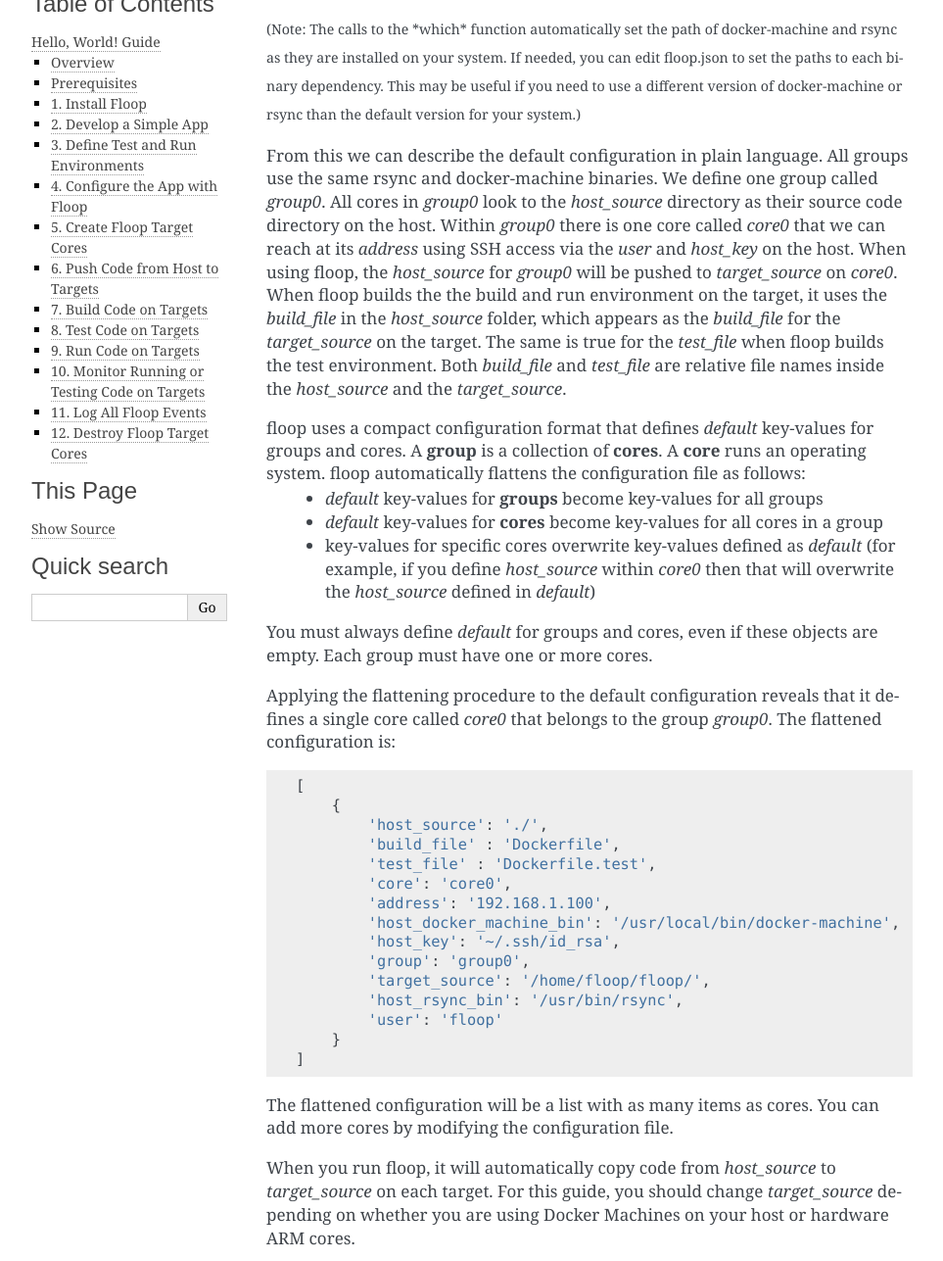
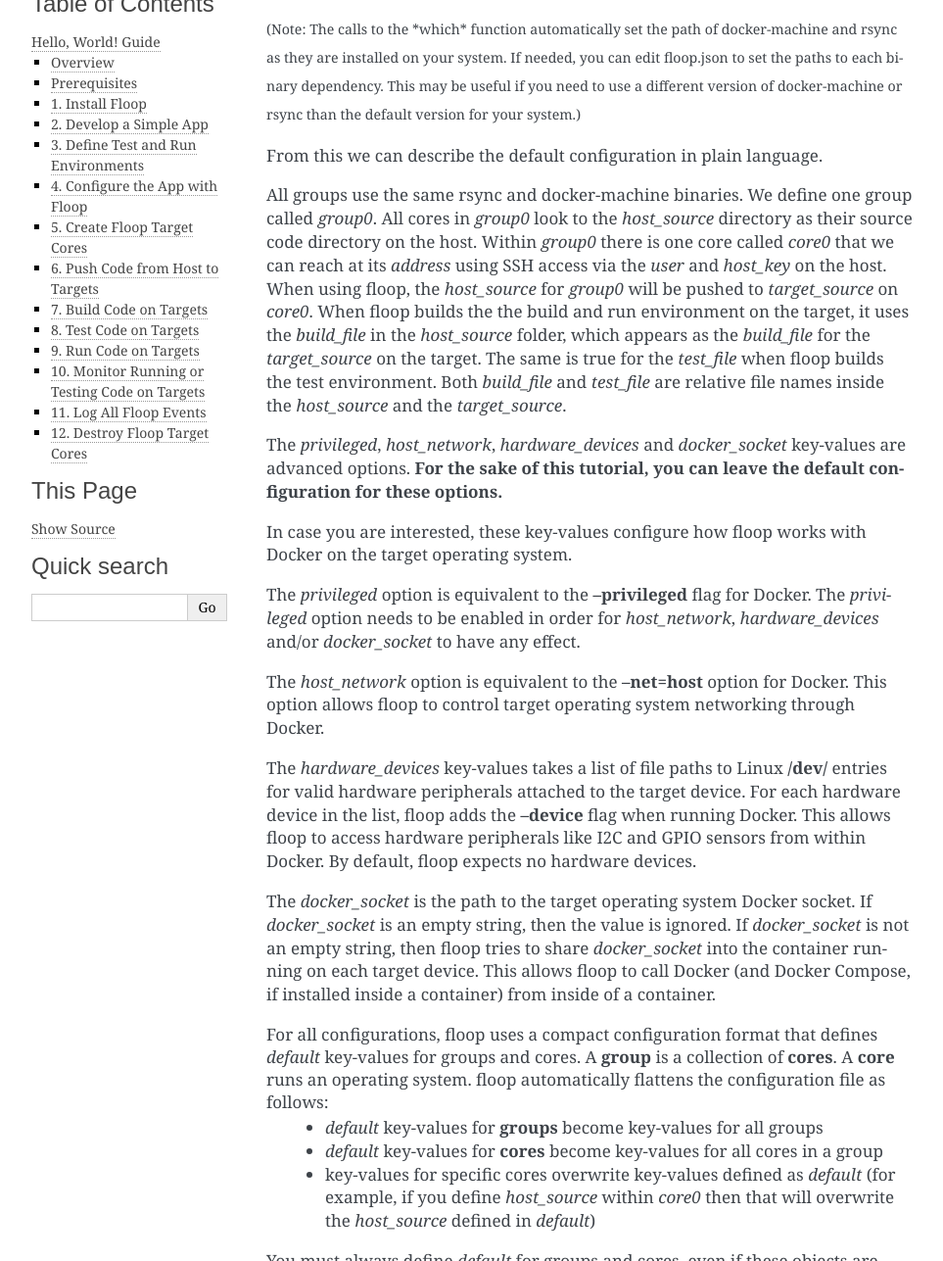
Before and after one commit to ForwardLoopLLC/floopcli, a Sphinx documentation site: the page built from docs/source/intro/hello.rst, in a window 1280 px wide and 1400 px high, scrolled down 5297 px, cut to the strip 113-1400 px from the top of the window. Shown: the whole strip at 98% size, without its empty margins (148-1111 px from the left). Built offline with Sphinx 7.4.7, drawn with Linux system fonts in a browser that asks for light colours; some of the changed text lies outside the part shown.

Commit message:
[DOCS] added documentation for new Docker options
The Hello, World! example now discusses the default floop.json configuration, including privileged, docker_socket, network_host, and hardware_devices.

```diff
--- a/docs/source/intro/hello.rst
+++ b/docs/source/intro/hello.rst
@@ -281,13 +281,27 @@
 This configuration is based on the following default values (this is a Python dictionary that gets written to JSON):
 
 .. literalinclude:: ../../../floopcli/config.py
-    :lines: 10-35
+    :lines: 10-39
 
 :subscript:`(Note: The calls to the *which* function automatically set the path of docker-machine and rsync as they are installed on your system. If needed, you can edit floop.json to set the paths to each binary dependency. This may be useful if you need to use a different version of docker-machine or rsync than the default version for your system.)`
 
-From this we can describe the default configuration in plain language. All groups use the same rsync and docker-machine binaries. We define one group called *group0*. All cores in *group0* look to the *host_source* directory as their source code directory on the host. Within *group0* there is one core called *core0* that we can reach at its *address* using SSH access via the *user* and *host_key* on the host. When using floop, the *host_source* for *group0* will be pushed to *target_source* on *core0*. When floop builds the the build and run environment on the target, it uses the *build_file* in the *host_source* folder, which appears as the *build_file* for the *target_source* on the target. The same is true for the *test_file* when floop builds the test environment. Both *build_file* and *test_file* are relative file names inside the *host_source* and the *target_source*.
+From this we can describe the default configuration in plain language.
 
-floop uses a compact configuration format that defines *default* key-values for groups and cores. A **group** is a collection of **cores**. A **core** runs an operating system. floop automatically flattens the configuration file as follows:
+All groups use the same rsync and docker-machine binaries. We define one group called *group0*. All cores in *group0* look to the *host_source* directory as their source code directory on the host. Within *group0* there is one core called *core0* that we can reach at its *address* using SSH access via the *user* and *host_key* on the host. When using floop, the *host_source* for *group0* will be pushed to *target_source* on *core0*. When floop builds the the build and run environment on the target, it uses the *build_file* in the *host_source* folder, which appears as the *build_file* for the *target_source* on the target. The same is true for the *test_file* when floop builds the test environment. Both *build_file* and *test_file* are relative file names inside the *host_source* and the *target_source*.
+
+The *privileged*, *host_network*, *hardware_devices* and *docker_socket* key-values are advanced options. **For the sake of this tutorial, you can leave the default configuration for these options.**
+
+In case you are interested, these key-values configure how floop works with Docker on the target operating system.
+
+The *privileged* option is equivalent to the **--privileged** flag for Docker. The *privileged* option needs to be enabled in order for *host_network*, *hardware_devices* and/or *docker_socket* to have any effect.
+
+The *host_network* option is equivalent to the **--net=host** option for Docker. This option allows floop to control target operating system networking through Docker.
+
+The *hardware_devices* key-values takes a list of file paths to Linux **/dev/** entries for valid hardware peripherals attached to the target device. For each hardware device in the list, floop adds the **--device** flag when running Docker. This allows floop to access hardware peripherals like I2C and GPIO sensors from within Docker. By default, floop expects no hardware devices.
+
+The *docker_socket* is the path to the target operating system Docker socket. If *docker_socket* is an empty string, then the value is ignored. If *docker_socket* is not an empty string, then floop tries to share *docker_socket* into the container running on each target device. This allows floop to call Docker (and Docker Compose, if installed inside a container) from inside of a container.
+
+For all configurations, floop uses a compact configuration format that defines *default* key-values for groups and cores. A **group** is a collection of **cores**. A **core** runs an operating system. floop automatically flattens the configuration file as follows:
     - *default* key-values for **groups** become key-values for all groups
     - *default* key-values for **cores** become key-values for all cores in a group
     - key-values for specific cores overwrite key-values defined as *default* (for example, if you define *host_source* within *core0* then that will overwrite the *host_source* defined in *default*)
@@ -308,7 +322,11 @@
             'group': 'group0',
             'target_source': '/home/floop/floop/',
             'host_rsync_bin': '/usr/bin/rsync',
-            'user': 'floop'
+            'user': 'floop',
+            'privileged' : False,
+            'host_network' : False,
+            'docker_socket' : '/var/run/docker.sock',
+            'hardware_devices' : []
         }
     ]
 
```
